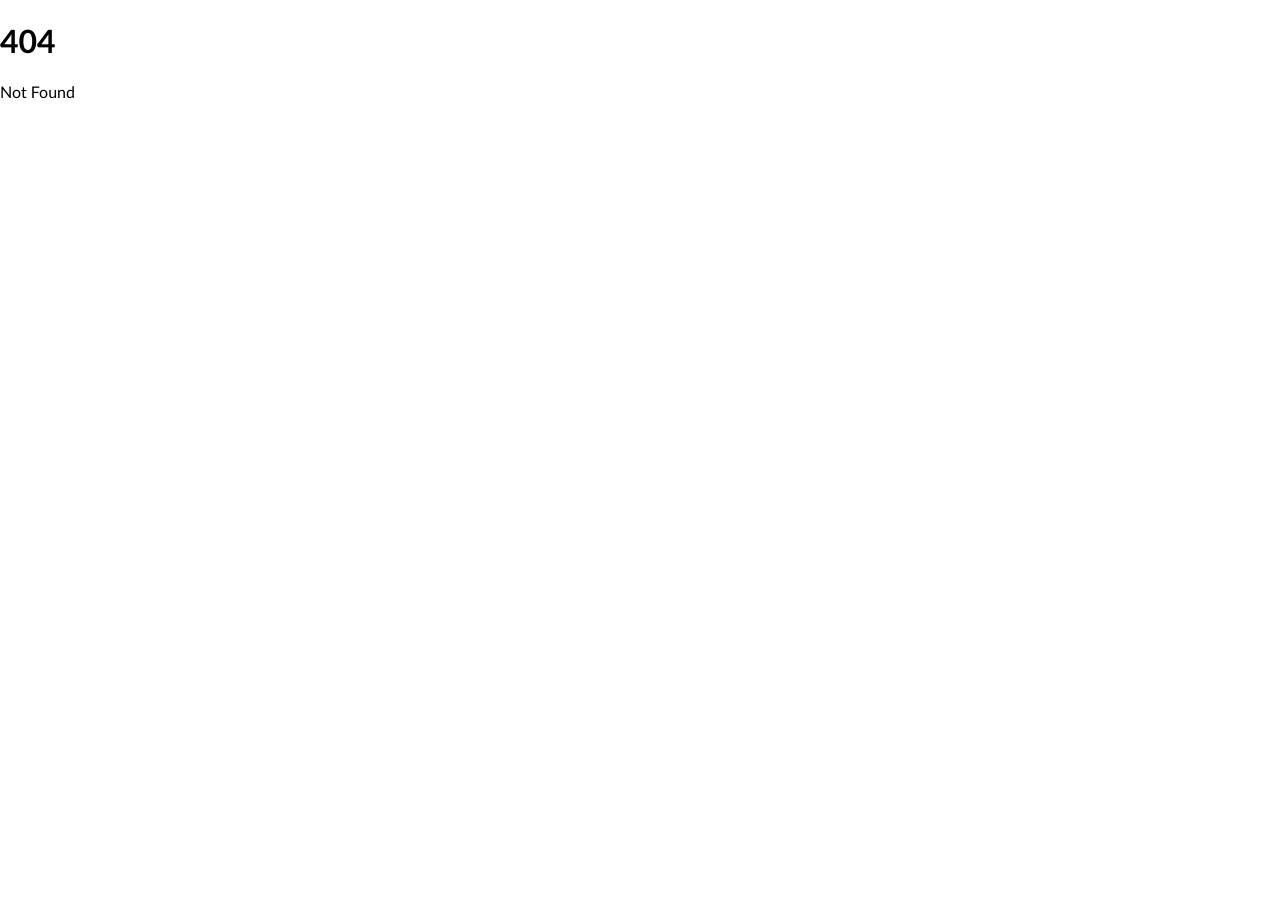
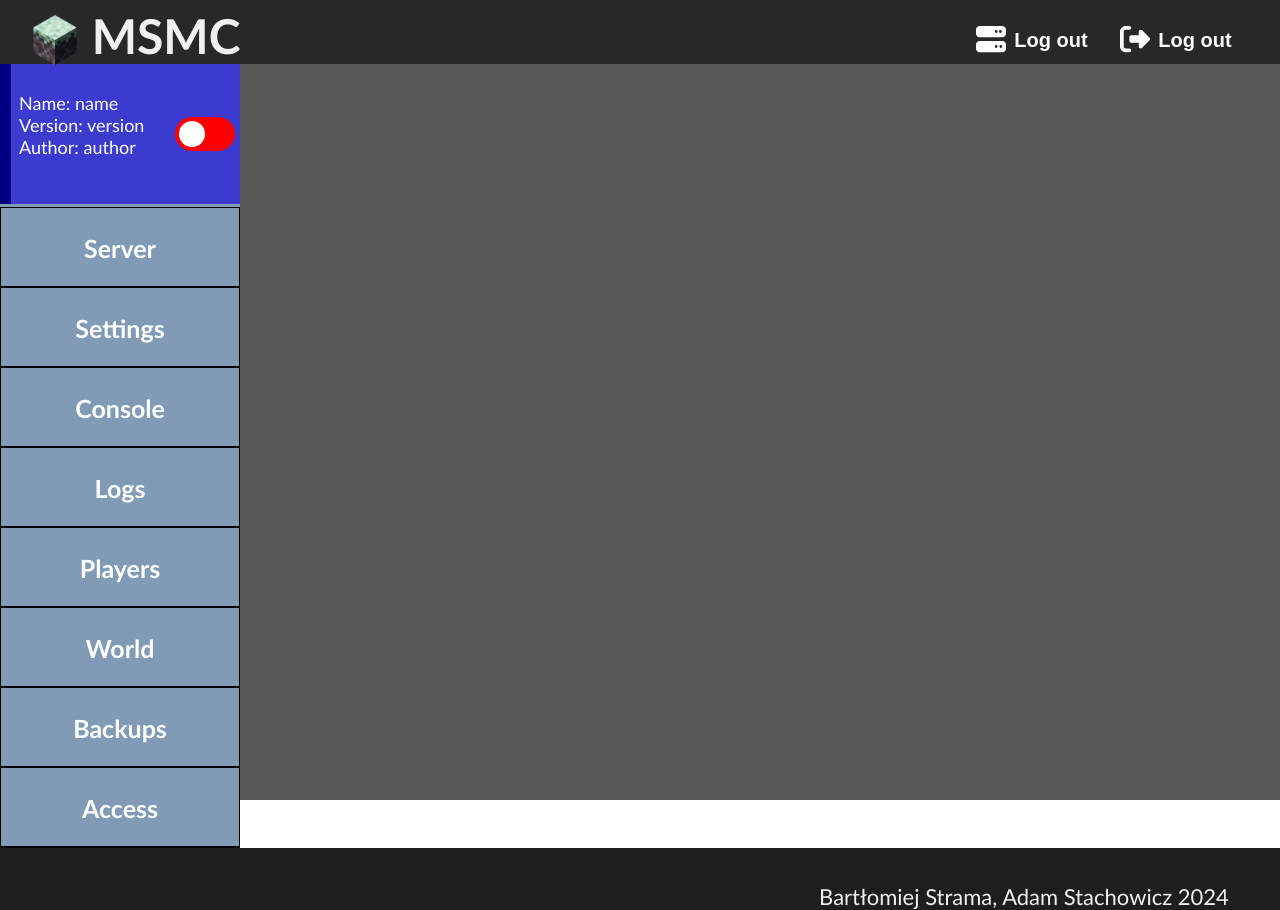
Before and after one commit to BadClup/MSMC, a SvelteKit app in the folder frontend/: page /configuration/players/whitelist in a window 1280 px wide. Before the commit this address had no page. Before the commit the page ends 800 px from the top, so only its background shows below. Built offline with nearby package versions, Linux system fonts and the light colour scheme.

Commit message:
Moved optionList to components, few more changes to semantic tags

```diff
--- a/frontend/src/lib/components/Top.svelte
+++ b/frontend/src/lib/components/Top.svelte
@@ -5,7 +5,7 @@
 </script>
 <style>
     header{
-        height: 9%;
+        height: 85px;
         width: 100vw;
         box-sizing: border-box;
         display: flex;
@@ -33,7 +33,7 @@
         font-size: 1em;
         background-color: rgb(40,40,40);
         color: rgb(240,240,240);
-        padding-top: 12px;
+        padding-top: 16px;
         padding-right: 40px;
         padding-left: 30px;
         box-sizing: border-box;
--- a/frontend/src/routes/configuration/optionsList.svelte
+++ b/frontend/src/lib/components/optionsList.svelte
@@ -8,7 +8,7 @@
     #optionsList{
         display: inline-block;
         box-sizing: border-box;
-        width: 220px;
+        width: 100%;
         height: 100%;
         padding: 0;
         background-color: rgb(129, 155, 182);
@@ -52,6 +52,7 @@
         text-align: right;
         float: right;
         padding-top: 53px;
+        padding-right: 5px;
     }
 
     ul{
@@ -70,7 +71,7 @@
         width: 100%;
         height: 80px;
         background-color: rgb(129, 155, 182);
-        font-size: 24px;
+        font-size: 25px;
         font-weight: bold;
         color: white;
         border: solid 1px black;
--- a/frontend/src/routes/configuration/+page.svelte
+++ b/frontend/src/routes/configuration/+page.svelte
@@ -1,7 +1,7 @@
 <script lang="ts">
     import Top from "$lib/components/Top.svelte";
     import Footer from "$lib/components/Footer.svelte";
-    import OptionsList from "./optionsList.svelte";
+    import OptionsList from "$lib/components/optionsList.svelte";
 </script>
 <style>
     section{
--- a/frontend/src/routes/configuration/backups/+page.svelte
+++ b/frontend/src/routes/configuration/backups/+page.svelte
@@ -1,7 +1,7 @@
 <script lang="ts">
     import Top from "$lib/components/Top.svelte";
     import Footer from "$lib/components/Footer.svelte";
-    import OptionsList from "../optionsList.svelte";
+    import OptionsList from "$lib/components/optionsList.svelte";
 </script>
 <style>
     section{
--- a/frontend/src/routes/configuration/console/+page.svelte
+++ b/frontend/src/routes/configuration/console/+page.svelte
@@ -1,7 +1,7 @@
 <script lang="ts">
     import Top from "$lib/components/Top.svelte";
     import Footer from "$lib/components/Footer.svelte";
-    import OptionsList from "./../optionsList.svelte";
+    import OptionsList from "$lib/components/optionsList.svelte";
 </script>
 <style>
     section{
--- a/frontend/src/routes/configuration/logs/+page.svelte
+++ b/frontend/src/routes/configuration/logs/+page.svelte
@@ -1,7 +1,7 @@
 <script lang="ts">
     import Top from "$lib/components/Top.svelte";
     import Footer from "$lib/components/Footer.svelte";
-    import OptionsList from "./../optionsList.svelte";
+    import OptionsList from "$lib/components/optionsList.svelte";
 </script>
 <style>
     section{
--- a/frontend/src/routes/configuration/players/+page.svelte
+++ b/frontend/src/routes/configuration/players/+page.svelte
@@ -1,7 +1,7 @@
 <script lang="ts">
     import Top from "$lib/components/Top.svelte";
     import Footer from "$lib/components/Footer.svelte";
-    import OptionsList from "./../optionsList.svelte";
+    import OptionsList from "$lib/components/optionsList.svelte";
 
     interface Player{
         name: string;
@@ -45,13 +45,12 @@
         padding-top: 35px;
     }
 
-    section > a{
+    a{
         box-sizing: border-box;
         height: 100px;
         margin-top: 60px;
         margin-right: 40px;
         padding-top: 30px;
-        background-color: red;
         text-decoration: none;
         font-weight: bold;
         font-size: 30px;
@@ -59,10 +58,26 @@
         text-align: center;
     }
 
-    .playersContainer{
+    .green{
+        background-color: green;
+    }
+
+    .green:hover{
+        background-color: rgb(26, 168, 26);
+    }
+
+    .red{
+        background-color: rgb(218, 0, 0);
+    }
+
+    .red:hover{
+        background-color: rgb(255, 0, 0);
+    }
+
+    main{
         display: inline-block;
         padding: 3%;
-        width: calc(100% - 690px)
+        width: calc(100% - 690px);
     }
 
     .playerWrapper{
@@ -106,7 +121,7 @@
     <Top showServers={true} isLoggedIn={true}/>
     <div>
         <nav><OptionsList name={"name"} version={"version"} author={"author"}/></nav>
-        <div class="playersContainer">
+        <main>
             {#each players as player}
                 <div class="playerWrapper">
                     <div class="playerInfo">{player.name}</div>
@@ -118,12 +133,12 @@
                     </div>
                 </div>
             {/each}
-        </div>
+        </main>
         <section>
-            <a href="#" style="background-color: green">Whitelist</a>
-            <a href="#" style="background-color: green">Operators</a>
-            <a href="#" style="background-color: red">Banned players</a>
-            <a href="#" style="background-color: red">Banned IP's</a>
+            <a href="/configuration/players/whitelist" class="green">Whitelist</a>
+            <a href="#" class="green">Operators</a>
+            <a href="#" class="red">Banned players</a>
+            <a href="#" class="red">Banned IP's</a>
         </section>
     </div>
     <Footer/>
--- /dev/null
+++ b/frontend/src/routes/configuration/players/whitelist/+page.svelte
@@ -0,0 +1,36 @@
+<script lang="ts">
+    import Top from "$lib/components/Top.svelte";
+    import Footer from "$lib/components/Footer.svelte";
+    import OptionsList from "$lib/components/optionsList.svelte";
+</script>
+<style>
+    section{
+        display: flex;
+        flex-direction: column;
+        height: 100vh;
+        box-sizing: border-box;
+        padding: 0;
+        background-color: rgb(88, 88, 88);
+        color: white;
+    }
+
+    section > div{
+        width: 100%;
+        flex: 1;
+    }
+
+    nav{
+        display: inline-block;
+        float: left;
+        height: 100%;
+        width: 240px;
+    }
+</style>
+
+<section>
+    <Top showServers={true} isLoggedIn={true}/>
+    <div>
+        <nav><OptionsList name={"name"} version={"version"} author={"author"}/></nav>
+    </div>
+    <Footer/>
+</section>
--- a/frontend/src/routes/configuration/settings/+page.svelte
+++ b/frontend/src/routes/configuration/settings/+page.svelte
@@ -2,7 +2,7 @@
     import Top from "$lib/components/Top.svelte";
     import Footer from "$lib/components/Footer.svelte";
     import Switch from "$lib/components/Switch.svelte";
-    import OptionsList from "./../optionsList.svelte";
+    import OptionsList from "$lib/components/optionsList.svelte";
 </script>
 <style>
     section{
--- a/frontend/src/routes/configuration/world/+page.svelte
+++ b/frontend/src/routes/configuration/world/+page.svelte
@@ -1,7 +1,7 @@
 <script lang="ts">
     import Top from "$lib/components/Top.svelte";
     import Footer from "$lib/components/Footer.svelte";
-    import OptionsList from "./../optionsList.svelte";
+    import OptionsList from "$lib/components/optionsList.svelte";
 </script>
 <style>
     section{
--- a/frontend/src/routes/login/Login.svelte
+++ b/frontend/src/routes/login/Login.svelte
@@ -16,7 +16,7 @@
         padding-top: 10%;
     }
 
-    #formContainer{
+    main{
         width: 270px;
         display: inline-block;
         margin-right: 30px;
@@ -145,7 +145,7 @@
 </Modal>
 
 <section>
-    <div id="formContainer">
+    <main>
         <button id="register" on:click={() => (opened = true)}>Register</button>
         <div id="pause">
             <div id="line"></div>
@@ -162,6 +162,6 @@
             <p><a href="#">Help, I cannot log in</a></p>
             <p><a href="../servers">Skip</a></p>
         </form>
-    </div>
+    </main>
     <img src={logo} alt="Logo isn't working">
 </section>
```
